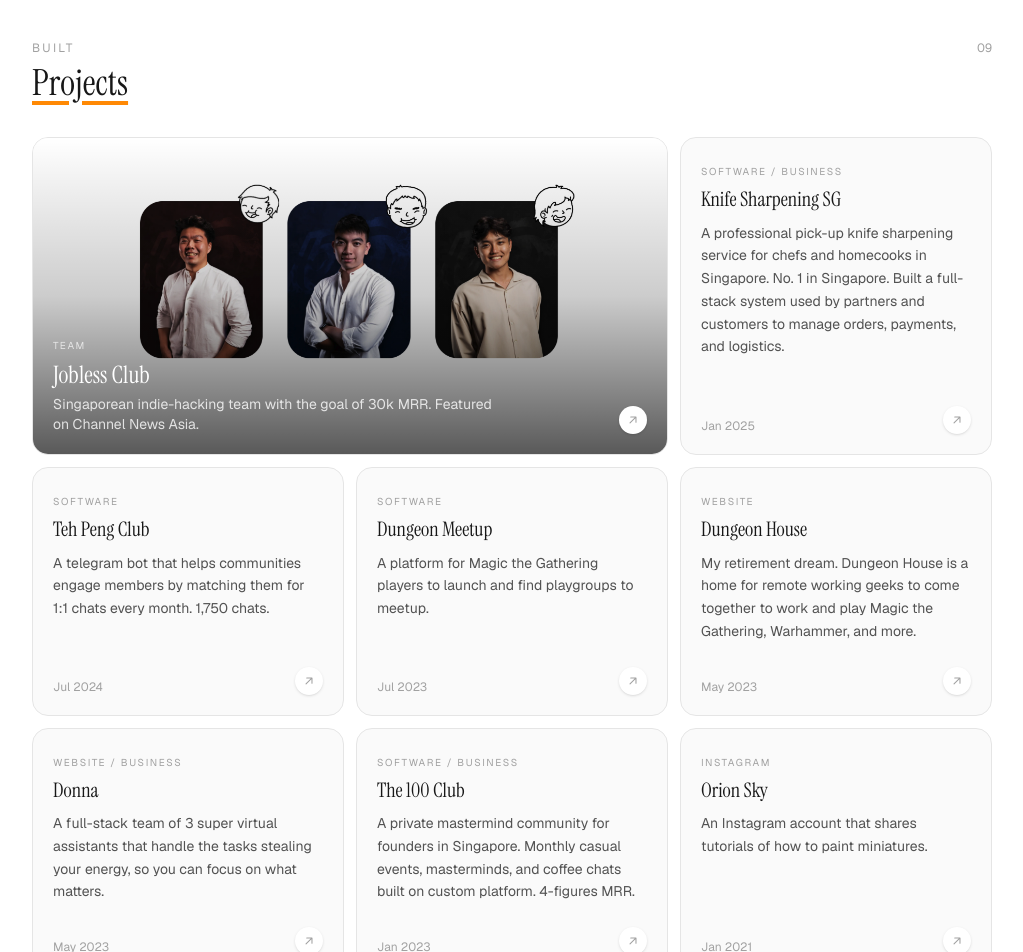
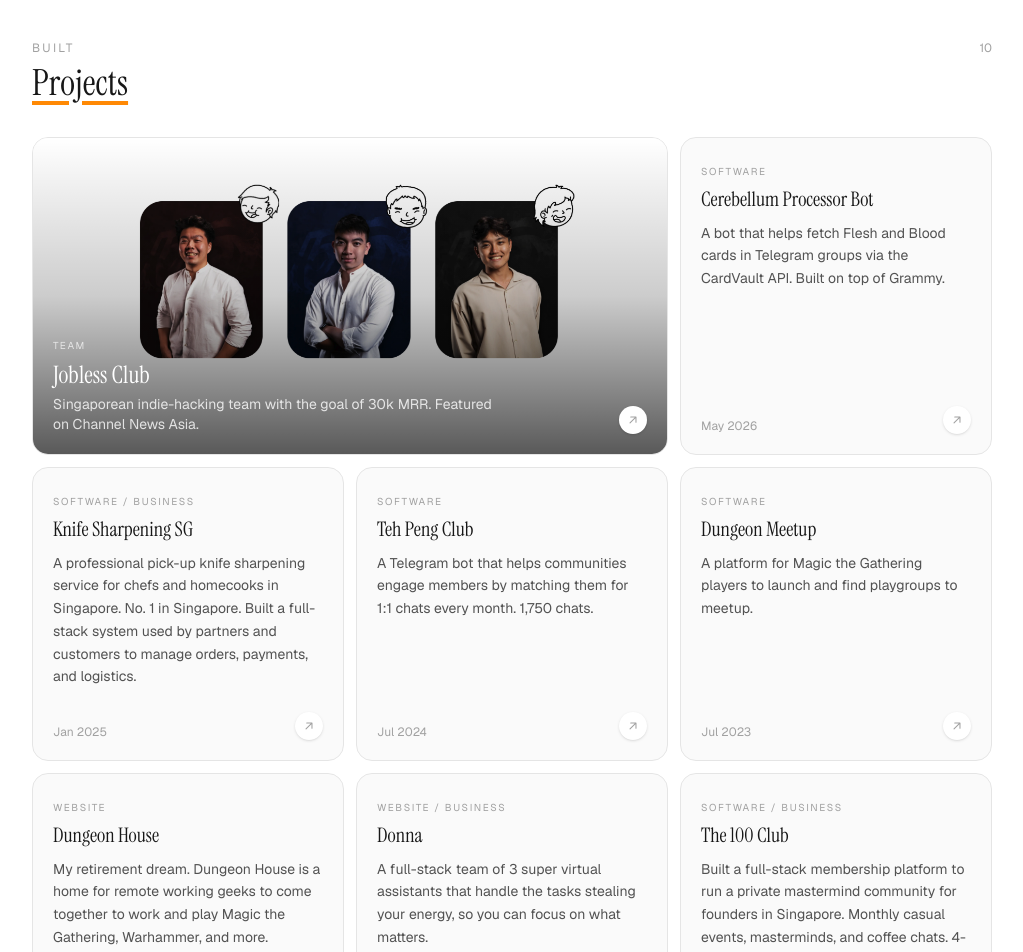
Before and after one commit to seantanyurong/seantanyurong_website, a Next.js app: page / in a window 1280 px wide. Shown: the part 520-1472 px from the top of the page, without its empty margins (128-1151 px from the left). Built offline with nearby package versions, Linux system fonts and the light colour scheme.

Commit message:
feat: descriptions

```diff
--- /dev/null
+++ b/content/projects/cerebellum-processor-bot.md
@@ -0,0 +1,6 @@
+---
+title: 'Software: Cerebellum Processor Bot'
+date: 2026-05-05
+url: https://t.me/cerebellum_processor_bot
+description: 'A bot that helps fetch Flesh and Blood cards in Telegram groups via the CardVault API. Built on top of Grammy.'
+---
--- a/content/projects/tehpengclub.md
+++ b/content/projects/tehpengclub.md
@@ -2,5 +2,5 @@
 title: 'Software: Teh Peng Club'
 date: 2024-07-21
 url: https://www.tehpengclub.com/
-description: 'A telegram bot that helps communities engage members by matching them for 1:1 chats every month. 1,750 chats.'
+description: 'A Telegram bot that helps communities engage members by matching them for 1:1 chats every month. 1,750 chats.'
 ---
--- a/content/projects/the-100-club.md
+++ b/content/projects/the-100-club.md
@@ -2,5 +2,5 @@
 title: 'Software / Business: The 100 Club'
 date: 2023-01-01
 url: https://the100club.io/
-description: 'A private mastermind community for founders in Singapore. Monthly casual events, masterminds, and coffee chats built on custom platform. 4-figures MRR.'
+description: 'Built a full-stack membership platform to run a private mastermind community for founders in Singapore. Monthly casual events, masterminds, and coffee chats. 4-figures MRR.'
 ---
--- a/src/components/ProjectsGrid.tsx
+++ b/src/components/ProjectsGrid.tsx
@@ -89,7 +89,7 @@
         src={project.image!}
         alt={name}
         fill
-        loading="eager"
+        priority
         sizes="(min-width: 1024px) 66vw, (min-width: 640px) 100vw, 100vw"
         className="-z-10 object-cover transition-transform duration-500 group-hover:scale-[1.03]"
       />
```
